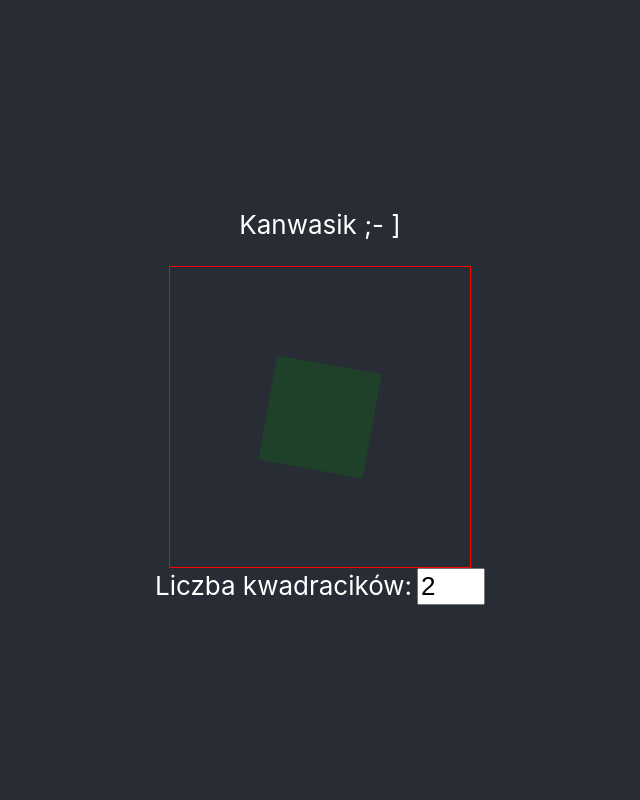
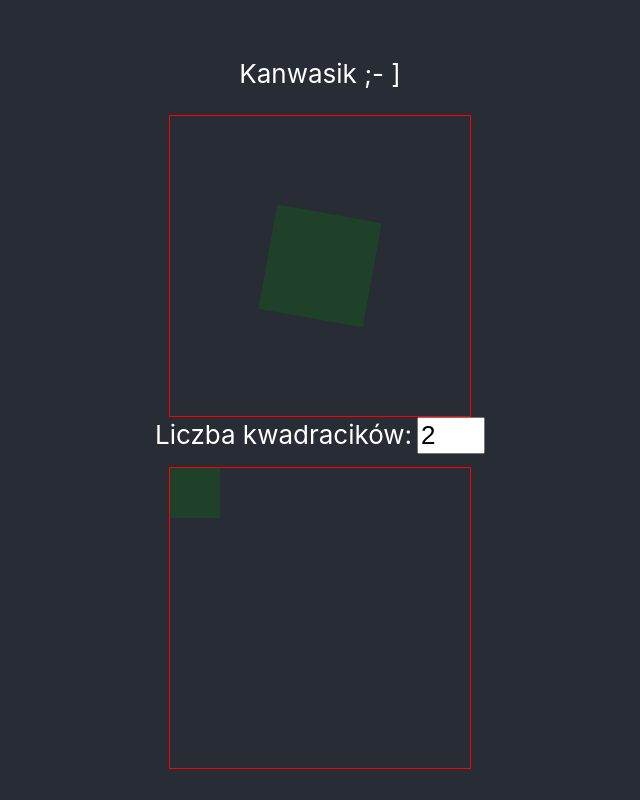
Before and after one commit to mkiszka/react.18.sandbox, a React (Create React App) app: page / in a window 1280 px wide. Shown: the whole page, without its empty margins (320-960 px from the left). Built offline with nearby package versions, Linux system fonts and the light colour scheme.

Commit message:
in progress

```diff
--- a/src/App.css
+++ b/src/App.css
@@ -1,5 +1,3 @@
-
-
 .App {
   text-align: center;
 }
@@ -16,8 +14,7 @@
 }
 
 .App-header,
-.App-header input
-{
+.App-header input {
   font-size: calc(10px + 2vmin);
 }
 
@@ -31,9 +28,11 @@
 
   color: white;
 }
+
 .App-header label {
   margin-right: 5px;
 }
+
 .App-header input {
   width: 60px;
 }
@@ -42,10 +41,15 @@
   color: #61dafb;
 }
 
+.borderRed {
+  border: 1px solid red;
+}
+
 @keyframes App-logo-spin {
   from {
     transform: rotate(0deg);
   }
+
   to {
     transform: rotate(360deg);
   }
--- a/src/App.js
+++ b/src/App.js
@@ -1,5 +1,6 @@
 import './App.css';
 import React from 'react';
+import ProgressArc from './ProgressArc';
 
 class MyPrettyCanvas extends React.Component {
   constructor(props) {
@@ -16,8 +17,7 @@ class MyPrettyCanvas extends React.Component {
     ctx.fillStyle = "rgba(0,150,0,0.2)";
     ctx.save();
     ctx.translate(size / 2, size / 2);
-    //    console.log(size);
-    // minuta: 6:06
+
     const maxRectSize = size / Math.sqrt(2);
     for (let index = 0; index < rectanglesCount; index++) {
       const rectSize = maxRectSize * (index / (rectanglesCount));
@@ -48,13 +48,12 @@ class MyPrettyCanvas extends React.Component {
   update = () => {
     this.time += 0.02;
     this.draw();
-    console.log(this.time);
     this.animationRequestedId = window.requestAnimationFrame(this.update);
   }
 
   render() {
     const { size } = this.props;
-    return <canvas ref={this.canvas} width={size} height={size} style={{ border: "1px solid red" }} />
+    return <canvas ref={this.canvas} width={size} height={size} className={"borderRed"} />
   }
 }
 class App extends React.Component {
@@ -78,6 +77,7 @@ class App extends React.Component {
               type="number" value={reactAmount}
               onChange={(event) => {this.setState({ reactAmount: (event.target.value>=0?event.target.value:0) })}}></input>
         </div>
+        <ProgressArc/>
       </div>
     );
   }
--- /dev/null
+++ b/src/ProgressArc.js
@@ -0,0 +1,36 @@
+import React from 'react';
+
+class ProgressArc extends React.Component {
+    constructor(props) {
+        super(props);
+        this.canvas = React.createRef();
+        this.time = 0;
+    }
+    draw() {
+        //https://developer.mozilla.org/pl/docs/Web/API/Canvas_API/Tutorial/Drawing_shapes
+        let { size } = this.props;
+        size = 100;
+        const rectSize = 50;
+        /** @type {CanvasRenderingContext2D} */
+        const context = this.canvas.current.getContext("2d");
+        context.clearRect(0, 0, size, size);
+        context.fillStyle = "rgba(0,150,0,0.2)";
+        context.save();
+        context.fillRect(0, 0, rectSize, rectSize);
+        context.arc(150,150,40,0,90,true);
+        context.restore();
+
+    }
+    componentDidMount() {
+        this.draw();
+    }
+
+    render() {
+        return (
+            <canvas ref={this.canvas} width={300} height={300} className={"borderRed"} />
+        )
+
+    }
+}
+
+export default ProgressArc;
```
